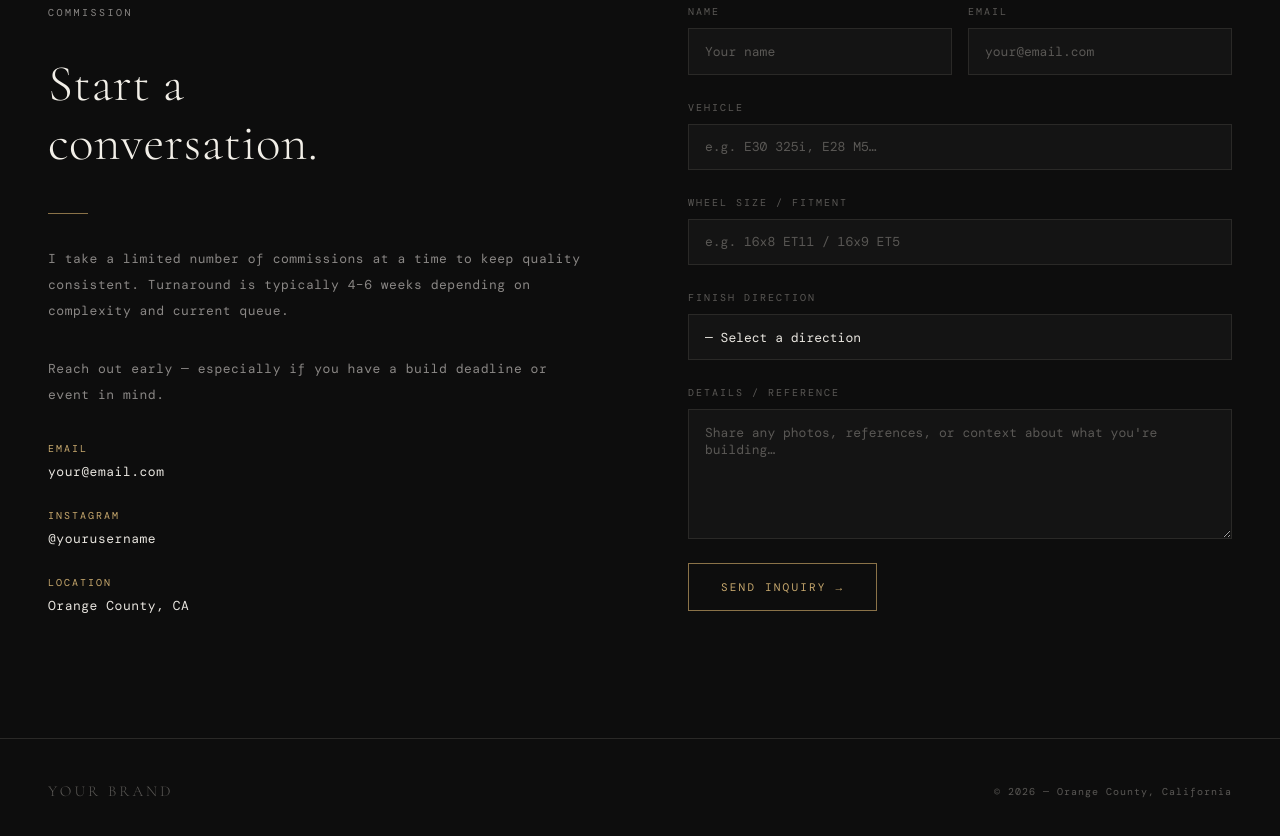
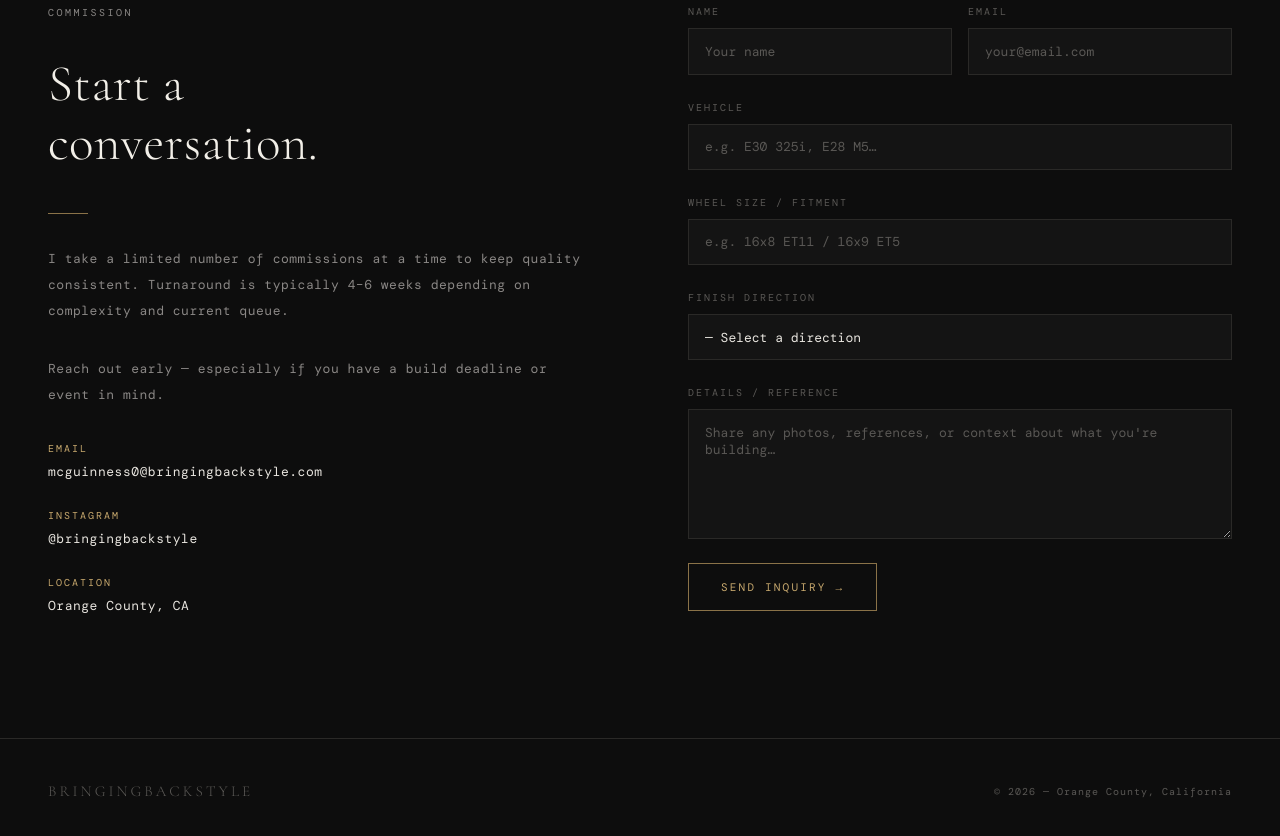
Before and after one commit to olmcguinness05/bringingbackstyle, a plain HTML site: page index.html in a window 1280 px wide. Shown: the part 2532-3368 px from the top of the page. Drawn offline with nearby package versions, Linux system fonts and the light colour scheme; a web font is replaced by a local one.

Commit message:
Update index.html

```diff
--- a/index.html
+++ b/index.html
@@ -826,11 +826,11 @@
 
         <div class="contact-detail">
           <div class="contact-detail-label">Email</div>
-          <div class="contact-detail-value">your@email.com</div>
+          <div class="contact-detail-value">mcguinness0@bringingbackstyle.com</div>
         </div>
         <div class="contact-detail">
           <div class="contact-detail-label">Instagram</div>
-          <div class="contact-detail-value">@yourusername</div>
+          <div class="contact-detail-value">@bringingbackstyle</div>
         </div>
         <div class="contact-detail">
           <div class="contact-detail-label">Location</div>
@@ -888,7 +888,7 @@
 
   <!-- FOOTER -->
   <footer class="reveal">
-    <span class="footer-logo">YOUR BRAND</span>
+    <span class="footer-logo">BRINGINGBACKSTYLE</span>
     <span class="footer-copy">© 2026 — Orange County, California</span>
   </footer>
 
```
